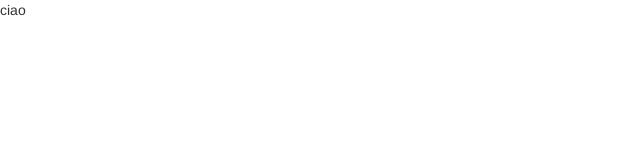
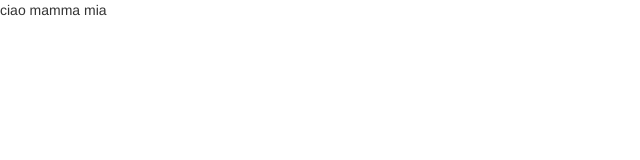
Before and after one commit to Micheledinocera/test-rest-api-mdinocera, a website: page views/index.html in a window 1280 px wide. Shown: the full height of the page, 0-640 px from the left. Drawn offline with nearby package versions, Linux system fonts and the light colour scheme.

Commit message:
second commit

```diff
--- a/views/index.html
+++ b/views/index.html
@@ -5,5 +5,5 @@
   <link rel="stylesheet" href="https://maxcdn.bootstrapcdn.com/bootstrap/3.3.1/css/bootstrap-theme.min.css">
   <script src="https://maxcdn.bootstrapcdn.com/bootstrap/3.3.1/js/bootstrap.min.js"></script>
 </head><body>
-    ciao
+    ciao mamma mia
 </body></html>
```
